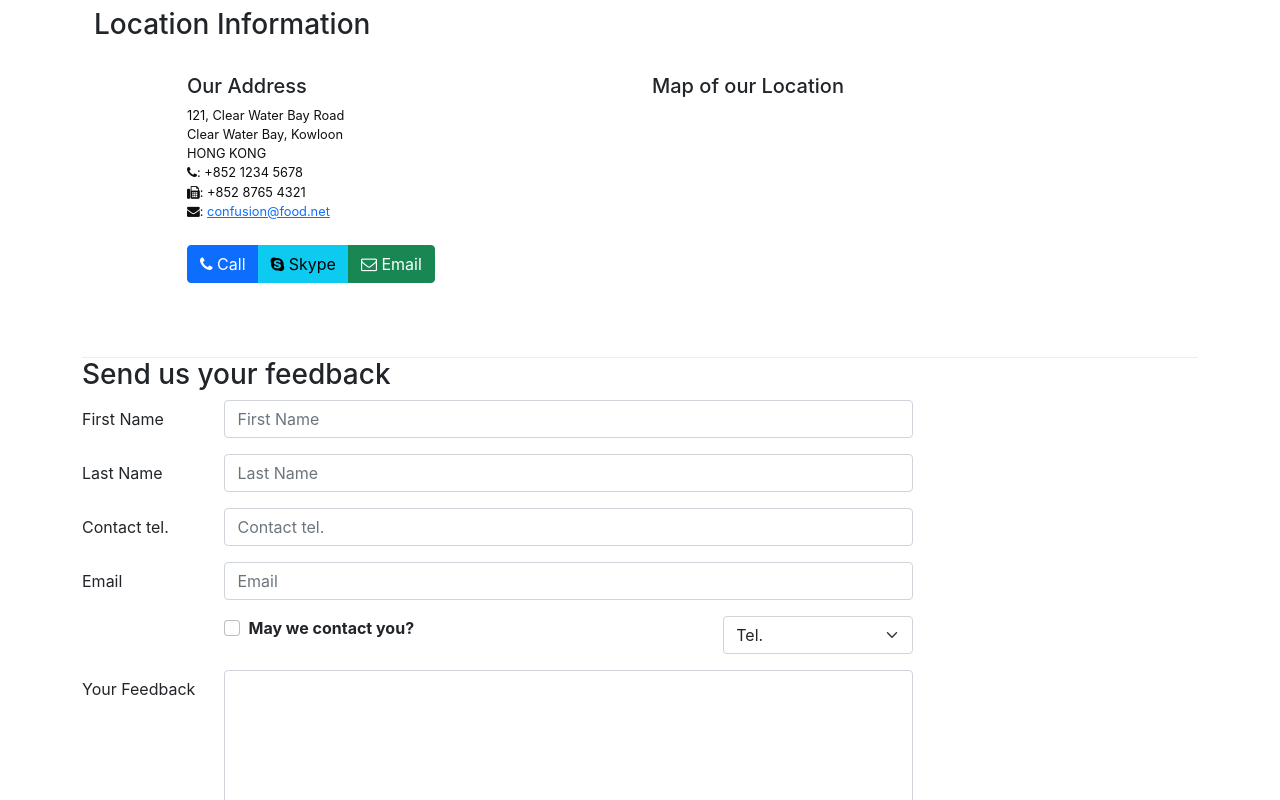
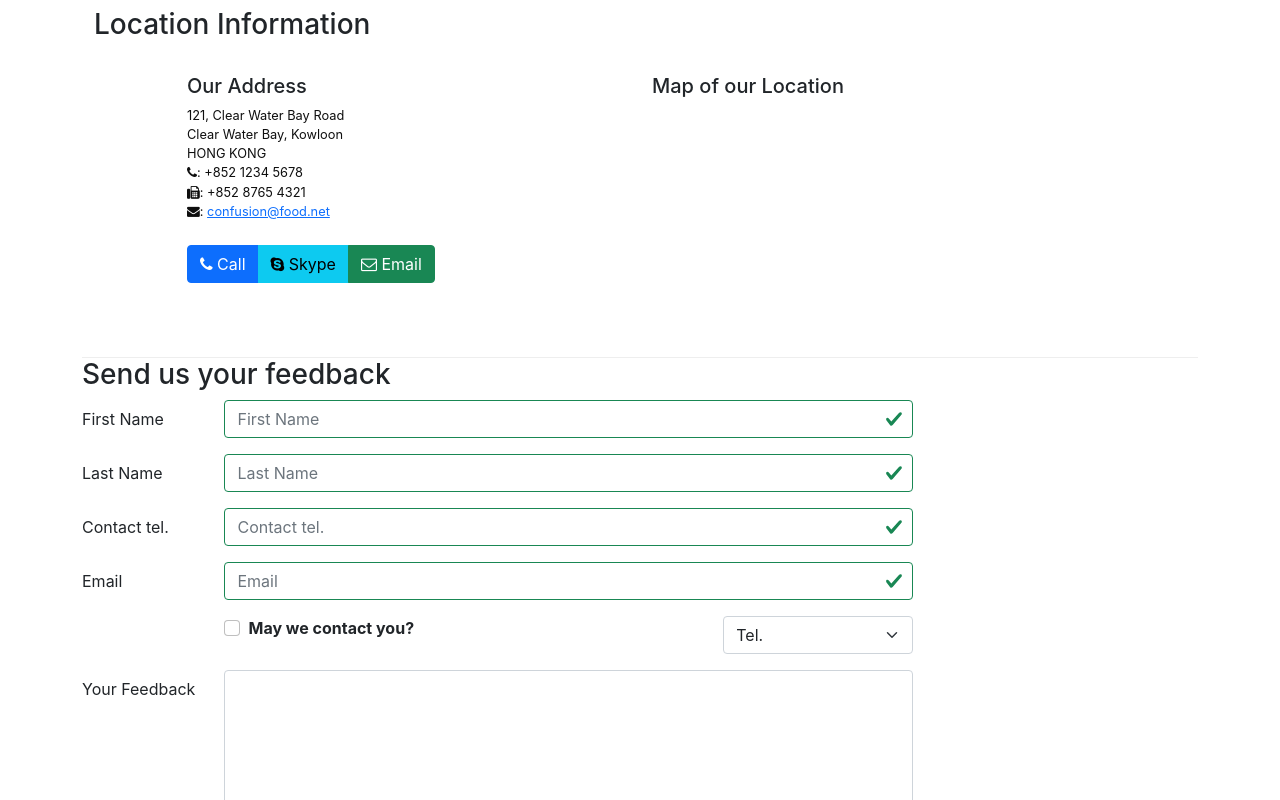
Before and after one commit to sidharthkumar2019/FEWD-React, a React (Create React App) app: page /contactus in a window 1280 px wide. Shown: the part 440-1240 px from the top of the page. Built offline with nearby package versions, Linux system fonts and the light colour scheme.

Commit message:
control form validation

```diff
--- a/src/components/ContactComponent.js
+++ b/src/components/ContactComponent.js
@@ -1,5 +1,5 @@
 import React, {Component} from 'react';
-import { Breadcrumb, BreadcrumbItem, Button, Form, FormGroup, Label, Input, Col } from 'reactstrap';
+import { Breadcrumb, BreadcrumbItem, Button, Form, FormGroup, Label, Input, Col, FormFeedback } from 'reactstrap';
 import { Link } from 'react-router-dom';
 
 class Contact extends Component {
@@ -14,11 +14,23 @@ class Contact extends Component {
             email: '',
             agree: false,
             contactType: 'Tel.',
-            message: ''
+            message: '',
+            touched: {
+                firstname: false,
+                lastname: false,
+                telnum: false,
+                email: false,
+            }
         };
 
         this.handleSubmit = this.handleSubmit.bind(this);
         this.handleInputChange = this.handleInputChange.bind(this);
+    }
+
+    handleBlur = (field) => (evt) => {
+        this.setState({
+            touched: {...this.state.touched, [field]: true }
+        });
     }
 
     handleInputChange (event) {
@@ -31,6 +43,43 @@ class Contact extends Component {
         });
     }
 
+    validate (firstname, lastname, telnum, email) {
+        const errors = {
+            firstname: '',
+            lastname: '',
+            telnum: '',
+            email: ''
+        };
+
+        if ( this.state.touched.firstname ) {
+            if ( firstname.length <= 3 )
+                errors.firstname = 'First name should be >=3 characters';
+            else if ( firstname.length >= 10 )
+                errors.firstname = 'First name should be <=10 characters';
+        }
+
+        if ( this.state.touched.lastname ) {
+            if ( lastname.length <= 3 )
+                errors.lastname = 'Last name should be >=3 characters';
+            else if ( lastname.length >= 10 )
+                errors.lastname = 'Last name should be <=10 characters';
+        }
+
+        const regTel = /^\d+$/;
+        if ( this.state.touched.telnum ) {
+            if ( !regTel.test(telnum) )
+                errors.telnum = 'Tel. number should contain only numbers';
+            else if ( telnum.length !== 10 )
+                errors.telnum = 'Tel. number should be of exactly 10 numbers';
+        }
+
+        const regEmail = /^[a-zA-Z0-9+_.-]+@[a-zA-Z0-9.-]+$/;
+        if ( this.state.touched.email && !regEmail.test(email) )
+            errors.email = 'Invalid email address';
+
+        return errors;
+    }
+
     handleSubmit (event) {
         console.log("Current state is: " + JSON.stringify(this.state));
         alert("Current state is: " + JSON.stringify(this.state));
@@ -38,6 +87,9 @@ class Contact extends Component {
     }
 
     render () {
+        const errors = this.validate(this.state.firstname, this.state.lastname,
+             this.state.telnum, this.state.email);
+
         return(
             <div className="container">
                 <div className='row'>
@@ -85,41 +137,58 @@ class Contact extends Component {
                     <div className='col-12 col-md-9'>
                         <Form onSubmit={this.handleSubmit}>
                             <FormGroup row>
-                                <Label htmlfor='firstname' md={2}>First Name</Label>
+                                <Label htmlFor='firstname' md={2}>First Name</Label>
                                 <Col>
                                     <Input type='text' id='firstname' name='firstname'
                                         placeholder='First Name' value={this.state.firstname}
                                             onChange={this.handleInputChange}
+                                            onBlur={this.handleBlur('firstname')}
+                                            valid={errors.firstname === ''}
+                                            invalid={errors.firstname !== ''}
                                         />
+                                    <FormFeedback>{errors.firstname}</FormFeedback>
                                 </Col>
                             </FormGroup>
 
                             <FormGroup row>
-                                <Label htmlfor='lastname' md={2}>Last Name</Label>
+                                <Label htmlFor='lastname' md={2}>Last Name</Label>
                                 <Col>
                                     <Input type='text' id='lastname' name='lastname'
                                         placeholder='Last Name' value={this.state.lastname}
                                         onChange={this.handleInputChange}
+                                        onBlur={this.handleBlur('lastname')}
+                                        valid={errors.lastname === ''}
+                                        invalid={errors.lastname !== ''}
                                         />
+                                    <FormFeedback>{errors.lastname}</FormFeedback>
                                 </Col>
                             </FormGroup>
 
                             <FormGroup row>
-                                <Label htmlfor='telnum' md={2}>Contact tel.</Label>
+                                <Label htmlFor='telnum' md={2}>Contact tel.</Label>
                                 <Col>
                                     <Input type='text' id='telnum' name='telnum'
                                         placeholder='Contact tel.' value={this.state.telnum}
                                         onChange={this.handleInputChange}
+                                        onBlur={this.handleBlur('telnum')}
+                                        valid={errors.telnum === ''}
+                                        invalid={errors.telnum !== ''}
                                         />
+                                    <FormFeedback>{errors.telnum}</FormFeedback>
                                 </Col>
                             </FormGroup>
 
                             <FormGroup row>
-                                <Label htmlfor='email' md={2}>Email</Label>
+                                <Label htmlFor='email' md={2}>Email</Label>
                                 <Col>
                                     <Input type='text' id='email' name='email'
                                         placeholder='Email' value={this.state.email}
-                                        onChange={this.handleInputChange} />
+                                        onChange={this.handleInputChange}
+                                        onBlur={this.handleBlur('email')}
+                                        valid={errors.email === ''}
+                                        invalid={errors.email !== ''}
+                                        />
+                                    <FormFeedback>{errors.email}</FormFeedback>
                                 </Col>
                             </FormGroup>
 
```
